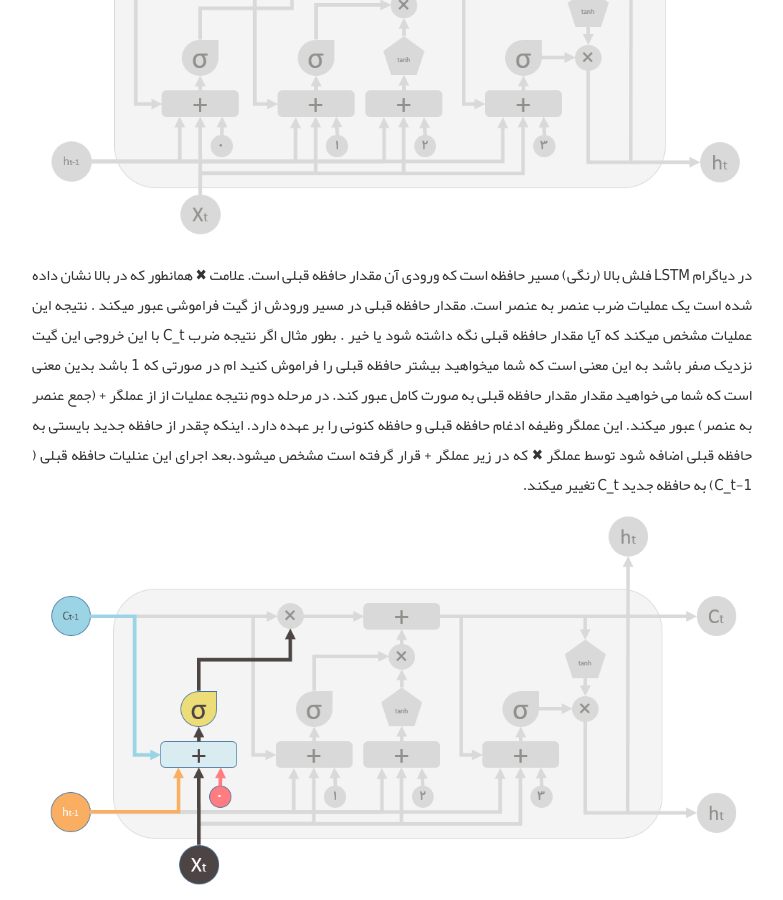
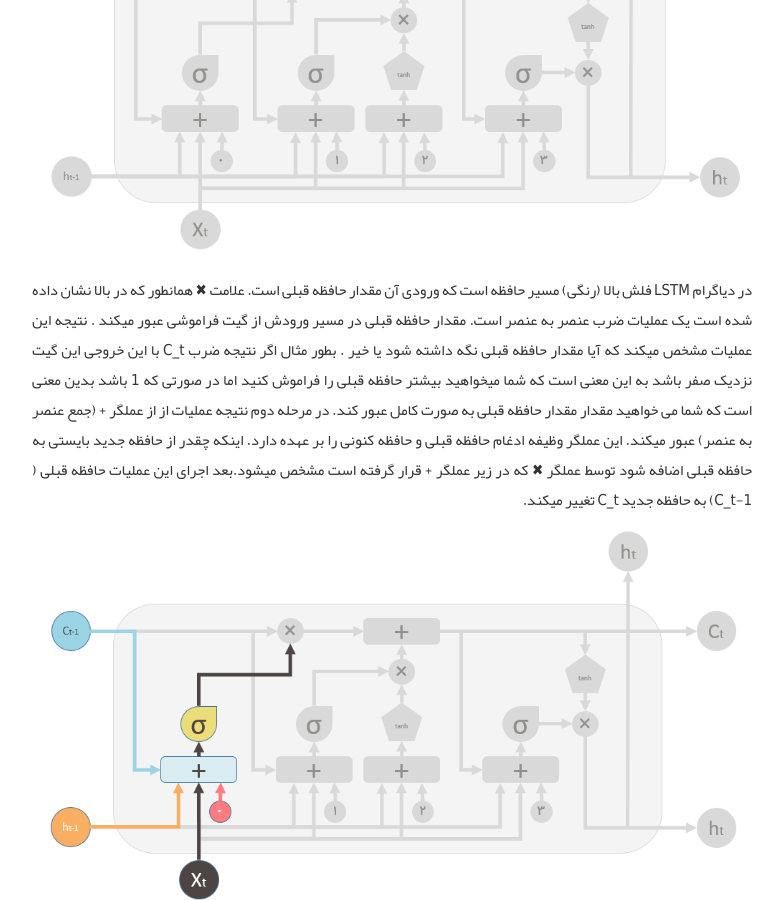
Before and after one commit to AlisterTA/alisterta.github.io, a Jekyll site: the page built from _posts/2017-07-19-سال 2016 در یک نگاه- شبکه های عصبی LSTM و RNN -بخش سوم.md, in a window 1280 px wide and 900 px high, scrolled down 12671 px. Shown: the whole window, without its empty margins (248-1031 px from the left). Built offline with Jekyll 4.4.1, drawn with Linux system fonts in a browser that asks for light colours; comment, search, counter and statistics services are not loaded; some of the changed text lies outside the part shown.

Commit message:
Update 2017-07-19-سال 2016 در یک نگاه- شبکه های عصبی LSTM و RNN -بخش سوم.md

```diff
--- a/_posts/2017-07-19-سال 2016 در یک نگاه- شبکه های عصبی LSTM و RNN -بخش سوم.md
+++ b/_posts/2017-07-19-سال 2016 در یک نگاه- شبکه های عصبی LSTM و RNN -بخش سوم.md
@@ -129,7 +129,9 @@
 
 ![_config.yml]({{ site.baseurl }}/images/14/14.png)
 
-در صورتی که مقدار عبارت (که با رنگ قرمز مشخص کردم) همیشه از 1 بیشتر شود گرادیان ناپدید میشود و در صورتی که این مقدار همیشه کمتر از یک باشد گرادیان ناپدید میشود.(در تابع سیگمید مقدار مشتق عبارت f(…) حداکثر 0.25 است و در این شرایط گرادیان ناپدید خواهد شد.)
+در صورتی که مقدار عبارت (که با رنگ قرمز مشخص کردم) همیشه از 1 بیشتر شود گرادیان ناپدید میشود و در صورتی که این مقدار همیشه کمتر از یک باشد گرادیان ناپدید میشود.
+
+**در تابع سیگمید مقدار مشتق عبارت f(…) حداکثر 0.25 است و در این شرایط گرادیان ناپدید خواهد شد.**
 
 توجه کنید که در شکل بالا و شکل هایی که در ادامه قرار داده خواهد شد فلش هایی که به صورت نقطه چین هستند به حافظه قبل یا ورودی های بلاک قبلی اشاره دارند.
 
@@ -201,8 +203,8 @@
 C_t(حافظه سلول) توسط دو مقدار تغییر میکند . مقدار اول گیت فراموشی است . اگر این گیت کاملا بسته شود، حفظه کاملا پاک میشود اما اگر باز باشد تمام مقدار حافظه قبلی از آن عبور میکند. دوم مقدار حافظه جدید است. حافظه جدید با حافظه قبلی ادغام میشود. اینکه چه مقدار حافظه جدید بایستی وارد شود توسط مقدار دوم کنترل میشود.
 ![_config.yml]({{ site.baseurl }}/images/14/23.png)
 
-در دیاگرام LSTM فلش بالا (رنگی) مسیر حافظه است که ورودی آن مقدار حافظه قبلی است. علامت ✖ همانطور که در بالا نشان داده شده است یک عملیات ضرب عنصر به عنصر است. مقدار حافظه قبلی در مسیر ورودش از گیت فراموشی عبور میکند . نتیجه این عملیات مشخص میکند که آیا مقدار حافظه قبلی نگه داشته شود یا خیر . بطور مثال اگر نتیجه ضرب C_t با این خروجی این گیت نزدیک صفر باشد به این معنی است که شما میخواهید بیشتر حافظه قبلی را فراموش کنید ام در صورتی که 1 باشد بدین معنی است که شما می خواهید مقدار مقدار حافظه قبلی به صورت کامل عبور کند.
-در مرحله دوم نتیجه عملیات از از عملگر +  (جمع عنصر به عنصر) عبور میکند. این عملگر وظیفه ادغام حافظه قبلی و حافظه کنونی را بر عهده دارد. اینکه چقدر از حافظه جدید بایستی به حافظه قبلی اضافه شود توسط عملگر ✖  که در زیر عملگر + قرار گرفته است مشخص میشود.بعد اجرای این عنلیات حافظه قبلی ( C_t-1) به حافظه جدید C_t تغییر میکند.
+در دیاگرام LSTM فلش بالا (رنگی) مسیر حافظه است که ورودی آن مقدار حافظه قبلی است. علامت ✖ همانطور که در بالا نشان داده شده است یک عملیات ضرب عنصر به عنصر است. مقدار حافظه قبلی در مسیر ورودش از گیت فراموشی عبور میکند . نتیجه این عملیات مشخص میکند که آیا مقدار حافظه قبلی نگه داشته شود یا خیر . بطور مثال اگر نتیجه ضرب C_t با این خروجی این گیت نزدیک صفر باشد به این معنی است که شما میخواهید بیشتر حافظه قبلی را فراموش کنید اما در صورتی که 1 باشد بدین معنی است که شما می خواهید مقدار مقدار حافظه قبلی به صورت کامل عبور کند.
+در مرحله دوم نتیجه عملیات از از عملگر +  (جمع عنصر به عنصر) عبور میکند. این عملگر وظیفه ادغام حافظه قبلی و حافظه کنونی را بر عهده دارد. اینکه چقدر از حافظه جدید بایستی به حافظه قبلی اضافه شود توسط عملگر ✖  که در زیر عملگر + قرار گرفته است مشخص میشود.بعد اجرای این عملیات حافظه قبلی ( C_t-1) به حافظه جدید C_t تغییر میکند.
 
 ![_config.yml]({{ site.baseurl }}/images/14/24.png)
 
```
Also changed, not shown: other parts of _posts/2017-07-19-سال 2016 در یک نگاه- شبکه های عصبی LSTM و RNN -بخش سوم.md (+1 -1 lines).
